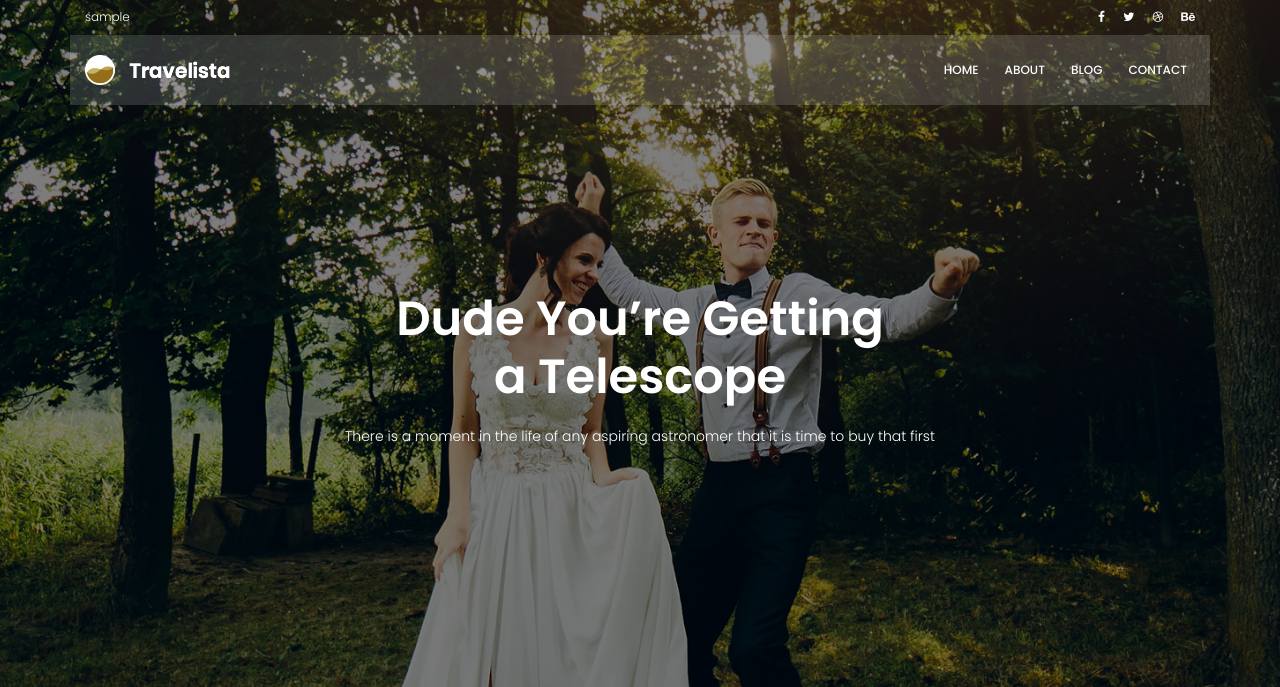
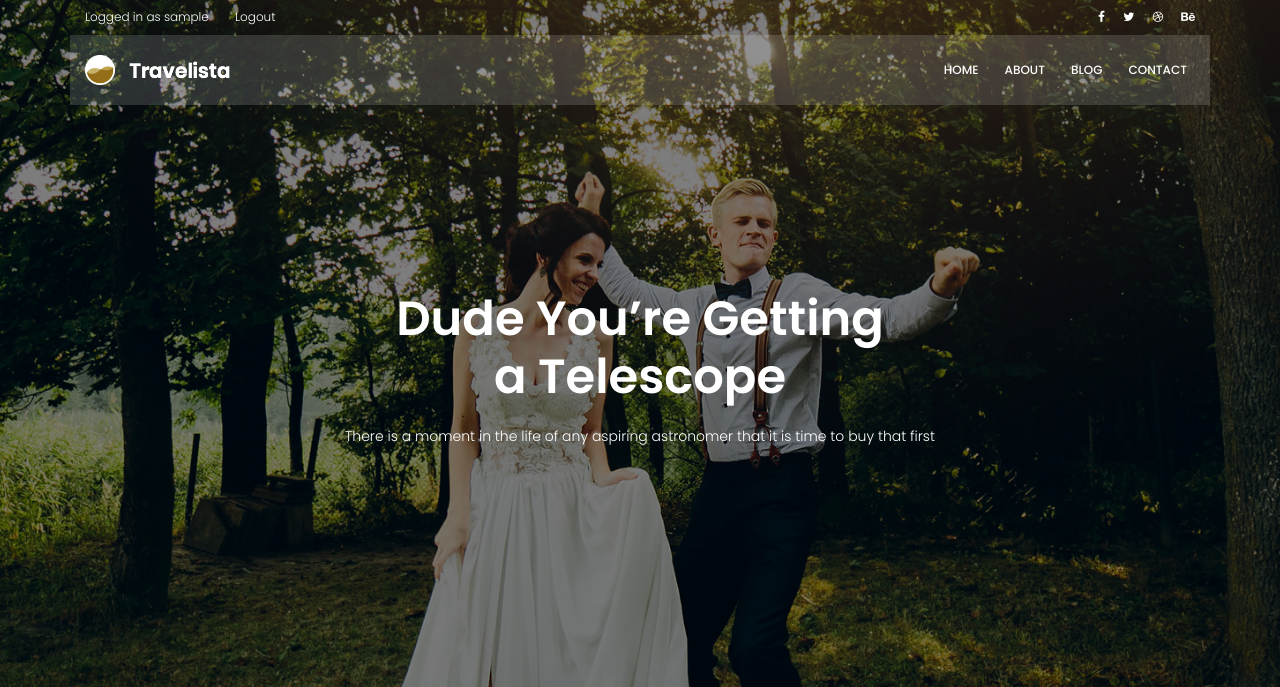
Before and after one commit to erfani24/mysite, a Django app: page /blog/ in a window 1280 px wide. Shown: the top 687 px of the page. Run offline with Django 3.2, Linux system fonts and the light colour scheme; the visitor is signed in with stand-in values (Sample User, id 1); data that the repository does not hold is empty; some libraries are stand-ins or nearby versions.

Commit message:
logout func were set

```diff
--- a/accounts/urls.py
+++ b/accounts/urls.py
@@ -5,6 +5,6 @@ app_name = "accounts"
 
 urlpatterns = [
     path('login/',login_view, name="login"),
-    # path('logout',logout_view, name="logout"),
+    path('logout',logout_view, name="logout"),
     path('signup/',signup_view, name="signup"),
 ]
--- a/templates/base.html
+++ b/templates/base.html
@@ -43,7 +43,8 @@
 					<div class="col-lg-6 col-sm-6 col-6 header-top-left">
 						<ul>
 							{% if request.user.is_authenticated %}
-							<li><a href="#">{{request.user.username}}</a></li>
+							<li><a href="#"> Logged in as {{request.user.username}}</a></li>
+							<li><a href="{% url 'accounts:logout' %}">Logout</a></li>
 							{% else %}
 							<li><a href="{% url 'accounts:login' %}">Login</a></li>
 							<li><a href="{% url 'accounts:signup' %}">Signup</a></li>
```
Also changed, not shown: accounts/views.py (+7 -3 lines), website/views.py (+6 -6 lines).
